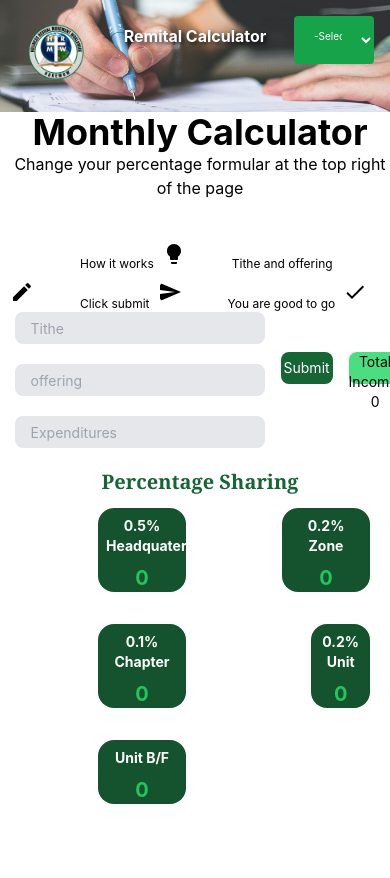
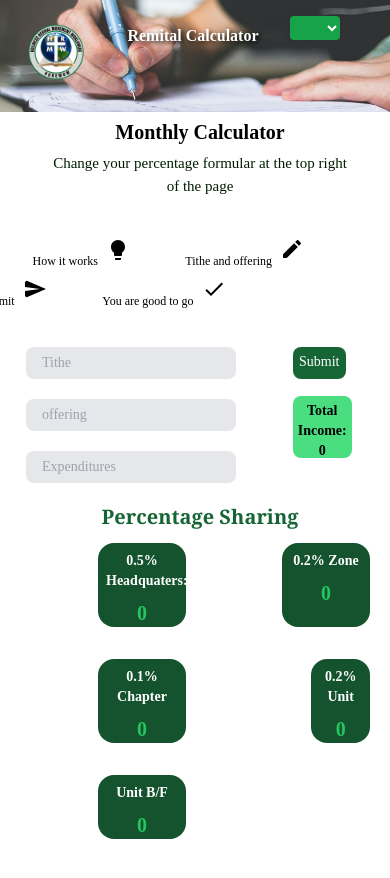
Before and after one commit to mrauthentik/Remital_calculator_app, a React (Create React App) app: page / in a window 390 px wide. Shown: the top 878 px of the page. Built offline with nearby package versions, Linux system fonts and the light colour scheme.

Commit message:
Working on the Responsiveness

```diff
--- a/src/App.css
+++ b/src/App.css
@@ -2,7 +2,9 @@
 @tailwind base;
 @tailwind components;
 @tailwind utilities;
-
+*{
+    font-family: 'Poppins';
+}
 section{
     padding-left: 10px;
 }
@@ -86,8 +88,14 @@ select{
         justify-content: center;
         padding: 8px;
     }
-    select{
-        font-size:10px;
+     .header-select{
+
+        width: 60%;
+        height: 10%;
+    }
+    .section-header.text{
+        font-size: 20px;
+
     }
     .chapter,.unit,.zone,.headquarters{
         font-size: 10px;
@@ -101,13 +109,39 @@ select{
     .text-head{
         font-size:16px;
     }
-    /* div,section{
-    overflow-y:hidden;
-    } */
    .header > h1{
     text-align: center;
    }
-
+   .section-header-text{
+    font-size: 20px;
+   }
+   .main-top-text{
+    font-size: 15px;
+    width: 80%;
+    margin: auto auto;
+    text-align: center;
+    color: rgb(1, 29, 1);
+   }
+   .howitworksSection{
+    margin-left: -15%;
+    margin-bottom: 10%;
+   }
+    .btn button{
+        width: 90%;
+        font-size: 7px;
+        margin-top: 0%;
+        margin-left: -65%;
+        display: block;
+        padding: 0;
+    }
+    .btn .totalincome{
+        width: 100%;
+        padding: 5px;
+        height: 40%;
+        margin-top: -5%;
+        margin-left: -65%;
+        font-weight: 600;
+    }
     select{
         font-size:10px;
     }
--- a/src/components/Header.jsx
+++ b/src/components/Header.jsx
@@ -14,7 +14,7 @@ export default function Header({selectOption, setSelectOption, image}){
               value={selectOption}
               onChange={(e) => setSelectOption(e.target.value)}
               id="header-select"
-              className="rounded bg-green-600 text-white mb-1 p-4 pt-2 w-20 h-12 sm:w-24 focus:outline-none"
+              className=" header-select rounded bg-green-600 text-white mb-1 p-4 pt-2 w-20 h-12 sm:w-24 focus:outline-none"
               >
                 <option value="">-Select-</option>
             <option value="Unit">Unit</option>
--- a/src/components/Main.jsx
+++ b/src/components/Main.jsx
@@ -32,10 +32,10 @@ export default function Main({
 
      return(
         <section className="bg-cover h-screen" style={{backgroundImage: `url (${writing})`}} >
-            <h1 className="text-black font-bold text-4xl text-center"> Monthly Calculator</h1>
-            <p className="text-black text-center">Change your percentage formular at the top right of the page</p>
+            <h1 className="section-header-text text-black font-bold text-4xl text-center"> Monthly Calculator</h1>
+            <p className=" main-top-text text-black text-center">Change your percentage formular at the top right of the page</p>
 
-            <div className="section flex flex-wrap gap-2 mr-2 mt-10 sm:justify-center text-left relative">
+            <div className="howitworksSection flex flex-wrap gap-2 mr-2 mt-10 sm:justify-center text-left relative">
 
                 <div className="box rounded-full md:rounded-full bx w-1/6 sm:w-16">
 
@@ -80,6 +80,8 @@ export default function Main({
                         className="mb-5 md:mb-0 bg-gray-200 ml-4 h-8 rounded-lg p-4 focus:outline-none "
                         />
                       </div>
+                      <div className="btn">
+
                         <button
                         className="w-1/6 h-8 rounded-lg bg-green-800 text-white"
                         onClick= {(e) =>{
@@ -101,8 +103,9 @@ export default function Main({
                         <div
                         type="text"
                         id="totalIncome"
-                    className="text-sm text-black-100 bg-green-400 w-40 sm:mt-9xl sm:text-red mt-10 mr-7-11 rounded-lg text-center h-8 totalIncome">
+                        className="totalincome text-sm text-black-100 bg-green-400 w-40 sm:mt-9xl sm:text-red mt-10 mr-7-11 rounded-lg text-center h-8 totalIncome">
                             Total Income: {totalIncome}
+                        </div>
                       </div>
                     </form>
 
```
Lines whose indentation alone changed are shown as unchanged.
